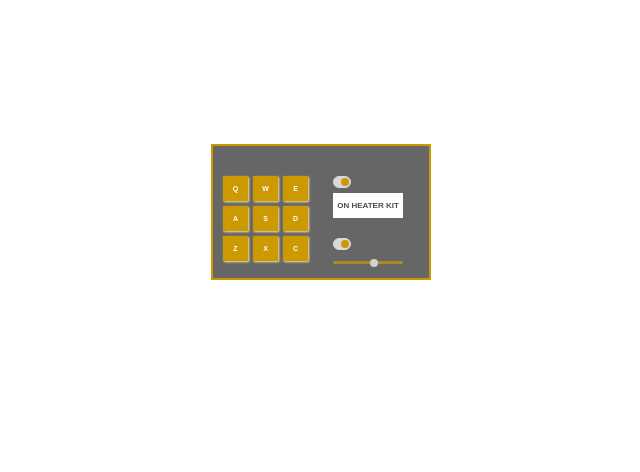
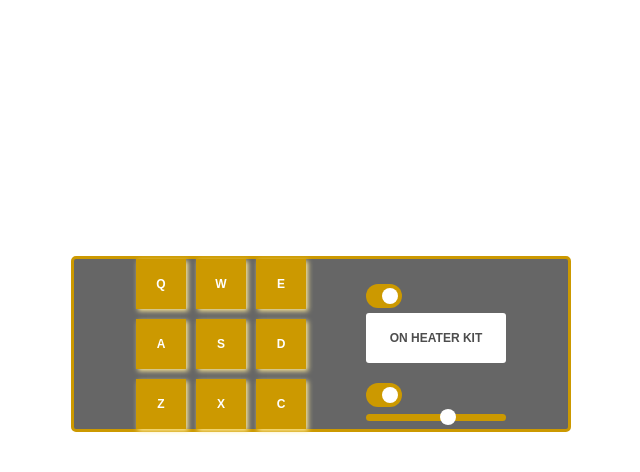
Before and after one commit to bolajiakanji/drum-machine, a React (Vite) app: page / in a window 1280 px wide. Shown: the top 472 px of the page, without its empty margins (319-959 px from the left). Built offline with nearby package versions, Linux system fonts and the light colour scheme.

Commit message:
add resposiveness

```diff
--- a/src/App.css
+++ b/src/App.css
@@ -19,40 +19,42 @@ body {
 
 #drum-machine {
   display: flex;
-  alig-items: center;
-  justfy-content: center;
+  align-items: center;
+  justify-content: center;
 
-  gap: 25px;
+  gap: 60px;
   background-color: #666666;
   margin-left: 2px;
   margin-right: 2px;
 
-  margin: 18vh auto;
-  padding: 10px;
+  margin: 32vh auto;
+  paddin: 10px;
 
   max-width: 100%;
-  width: 220px;
-  border: 2px solid #cc9900;
+  width: 500px;
+  border: 3px solid #cc9900;
+  border-radius: 5px;
+
 }
 
 #drumpad_container {
   display: grid;
   grid-template-columns: 1fr 1fr 1fr;
-  margin-top: 20px;
+  margn-top: 20px;
   border: ;
-  gap: 5px;
+  gap: 10px;
   background-color: ;
 }
 
 .drum-pad {
-  width: 25px;
-  height: 25px;
+  width: 50px;
+  height: 50px;
   border: ;
   background-color: #cc9900;
   color: #ffffff;
-  box-shadow: 1px 1px 2px #ffeb99;
-  font-size: 7px;
-  font-weight:bold ;
+  box-shadow: 2px 2px 5px #ffeb99;
+  font-size: 12px;
+  font-weight:bolder ;
 
   display: flex;
   justify-content: center;
@@ -61,39 +63,40 @@ body {
 }
 
 #display {
-  height: 25px;
-  width: 70px;
+  height: 50px;
+  width: 140px;
   background-color: white;
   margin-top: 5px;
-  font-size: 8px;
+  font-size: 12px;
   display: flex;
   align-items: center;
   justify-content: center;
   color:    #4d4d4d
   ;
+  border-radius: 3px;
 
 
   font-weight: bold;
 }
 .switch {
-  width: 18px;
-  height: 12px;
+  width: 36px;
+  height: 24px;
   border-radius: 20px;
   margin-top: 20px;
-  border: 1px solid #d9d9d9;
-  padding: 1px;
-  background-color: #d9d9d9;
+  bordr: 1px solid #d9d9d9;
+  padding: 4px;
+  background-color: #cc9900;
   cursor: pointer;
   transition: .4s;
   -webkit-transition: .4s;
 }
 .switchButton {
-  height: 8px;
-  width: 8px;
+  height: 16px;
+  width: 16px;
   border-radius: 50%;
   borer: 2px solid black;
 
-  background-color: #cc9900;
+  background-color: white;
   float: right;
   transition: .4s;
   -webkit-transition: .4s;
@@ -101,10 +104,10 @@ body {
 
 #rangeVolume {
 appearance: none;
-width: 70px;
-height: 3px;
+width: 140px;
+height: 7px;
 border-radius: 50px;
-opacity: 0.7;
+
 transition: .2s;
 
   background-color: #cc9900;
@@ -113,15 +116,21 @@ transition: .2s;
 
 #rangeVolume::-webkit-slider-thumb {
 appearance: none;
-width:8px ;
-height: 8px;
+width:16px ;
+height: 16px;
 background-color: white;
 border-radius: 50%;
 }
 
 #rangeVolume::-moz-slider-thumb {
   apparance: none;
-  width:10px ;
-  height: 10px;
+  width:20px ;
+  height: 20px;
   background-color: white;
   }
+
+  @media only screen and (max-width: 540px) {
+    #drum-machine {
+      flex-direction: column;
+
+    }}
--- a/src/App.jsx
+++ b/src/App.jsx
@@ -149,6 +149,7 @@ function App() {
   function handleKitClick() {
     if (powerOn) {
       let switchButtontwo = document.getElementsByClassName("switchButton");
+      let switchTwo = document.getElementsByClassName("switch");
       if (soundCategory === drumpadsOne) {
         setDisplay("ON SMOOTH KIT");
         setSoundCategory(drumpadsTwo);
@@ -158,7 +159,7 @@ function App() {
       }
       switchButtontwo[1].style.float =
         soundCategory === drumpadsOne ? "left" : "right";
-      switchButtontwo[1].style.backgroundColor =
+      switchTwo[1].style.backgroundColor =
         soundCategory === drumpadsOne ? " #ff3300" : "#cc9900";
     }
   }
@@ -177,19 +178,20 @@ function App() {
   }
   const handleOnclick = function () {
     let switchButtonOne = document.getElementsByClassName("switchButton");
+    let switchOne = document.getElementsByClassName("switch");
     if (!powerOn) {
       setPowerOn(true);
       setDisplay(
         soundCategory === drumpadsOne ? "ON HEATER KIT" : "ON SMOOTH KIT"
       );
       switchButtonOne[0].style.float = "right";
-      switchButtonOne[0].style.backgroundColor = "#cc9900";
+      switchOne[0].style.backgroundColor = "#cc9900";
     } else {
       setPowerOn(false);
       setDisplay("");
 
       switchButtonOne[0].style.float = "left";
-      switchButtonOne[0].style.backgroundColor = " #a6a6a6";
+      switchOne[0].style.backgroundColor = " #a6a6a6";
     }
   };
 
```
